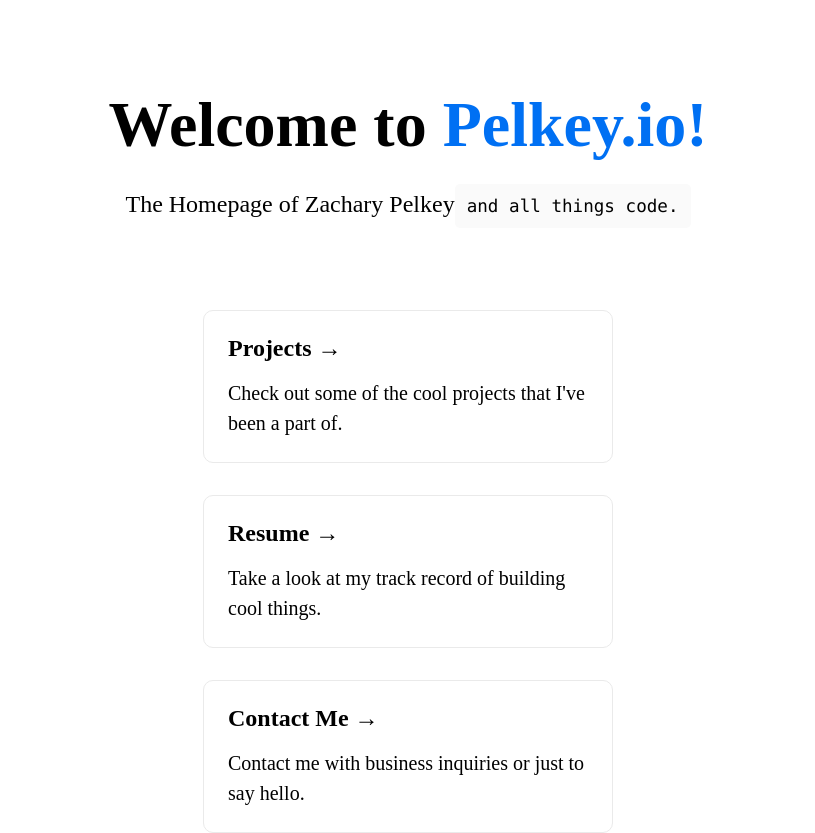
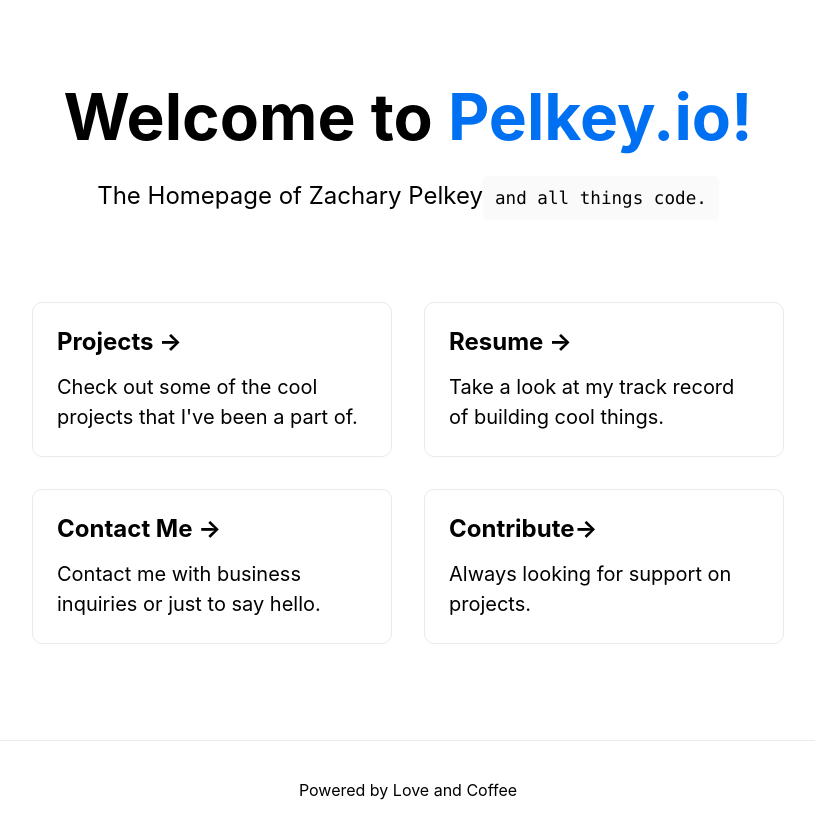
Before and after one commit to jiyuu-jin/pelkey.io, a Next.js app: page / in a window 1280 px wide. Shown: the top 833 px of the page, without its empty margins (232-1047 px from the left). Built offline with nearby package versions, Linux system fonts and the light colour scheme; no server answers.

Commit message:
Refactor _app.tsx to root layout.tsx

```diff
--- a/app/_app.tsx
+++ /dev/null
@@ -1,5 +0,0 @@
-import '../styles/globals.css'
-
-export default function MyApp({ Component, pageProps }) {
-  return <Component {...pageProps} />
-}
--- /dev/null
+++ b/app/layout.tsx
@@ -0,0 +1,15 @@
+import "../styles/globals.css";
+
+export default function RootLayout({
+  children,
+}: {
+  children: React.ReactNode;
+}) {
+  return (
+    <html lang="en">
+      <body>
+        {children}
+      </body>
+    </html>
+  );
+}
--- a/package.json
+++ b/package.json
@@ -15,6 +15,7 @@
   },
   "devDependencies": {
     "@types/node": "^20.12.8",
+    "@types/react": "^18.3.3",
     "typescript": "^5.4.3"
   }
 }
```
Also changed, not shown: 1 other file (tests, documents, lock files or other folders).
